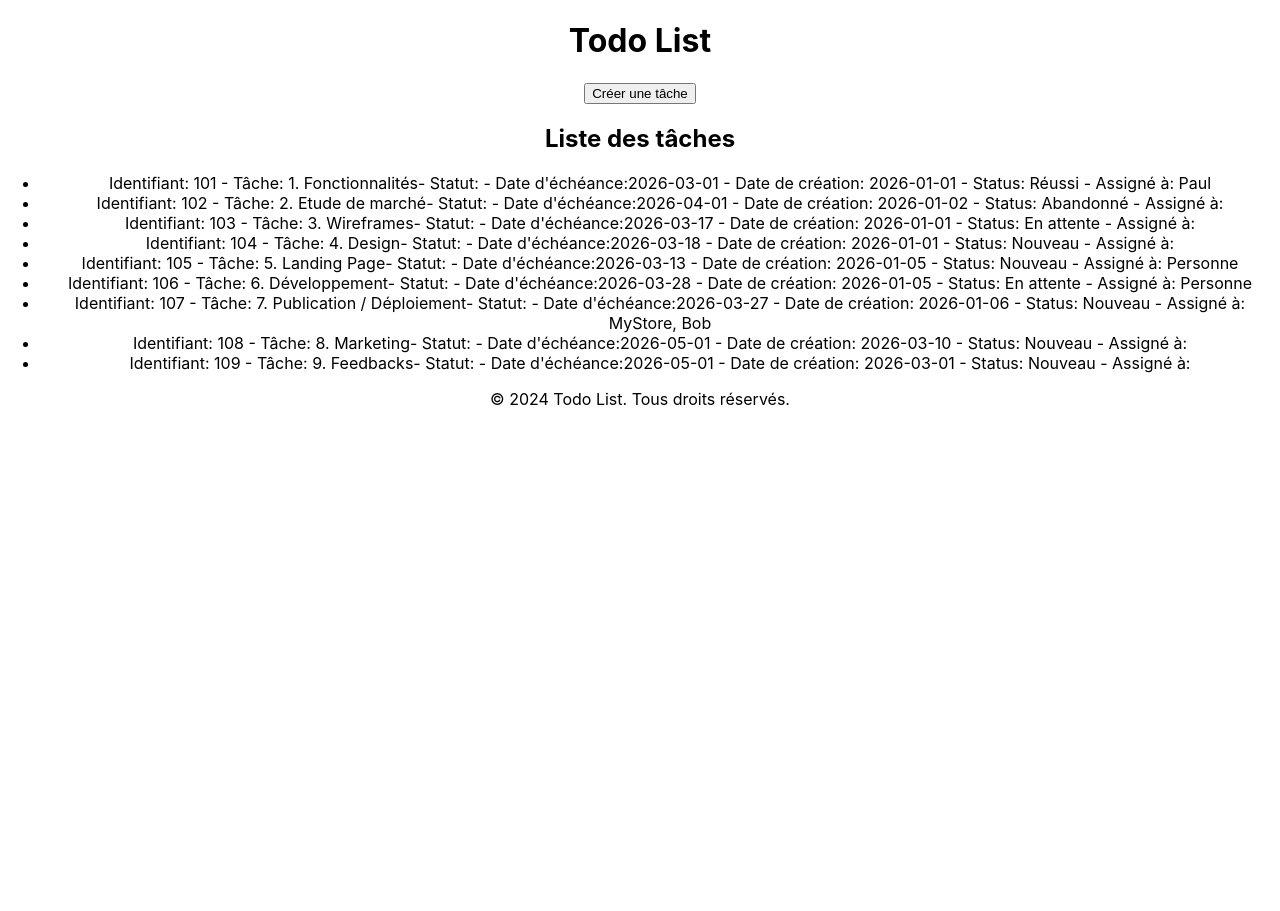
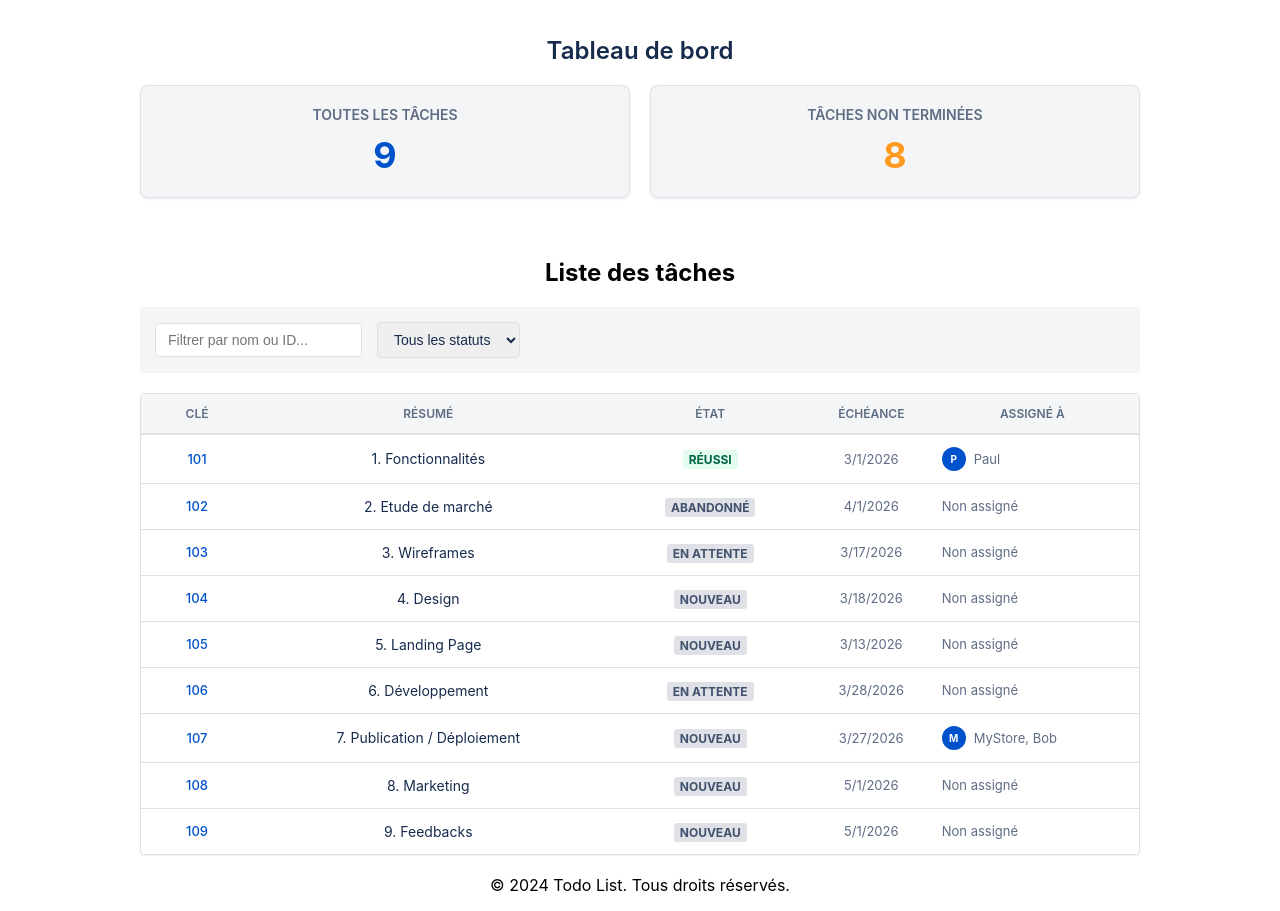
Before and after one commit to LoanALLARD/TodoList-React, a React (Create React App) app in the folder todo-list/: page / in a window 1280 px wide. Before the commit the page ends 800 px from the top, so only its background shows below. Built offline with nearby package versions, Linux system fonts and the light colour scheme.

Commit message:
feat: update application to French localization and enhance task list display with filtering options

```diff
--- a/todo-list/public/index.html
+++ b/todo-list/public/index.html
@@ -24,10 +24,10 @@
       work correctly both with client-side routing and a non-root public URL.
       Learn how to configure a non-root public URL by running `npm run build`.
     -->
-    <title>React App</title>
+    <title>Planification des tâches</title>
   </head>
   <body>
-    <noscript>You need to enable JavaScript to run this app.</noscript>
+    <noscript>Vous devez activer JavaScript pour utiliser cette application.</noscript>
     <div id="root"></div>
     <!--
       This HTML file is a template.
--- a/todo-list/src/App.js
+++ b/todo-list/src/App.js
@@ -8,22 +8,19 @@ import Footer from "./Components/Footer/Footer";
 import Backup from "./data/backup.json";
 
 function App() {
-    const [showForm, setShowForm] = useState(false);
-
     return (
         <div className="App">
+            {/* Header */}
             <Header />
-            <button onClick={() => setShowForm(!showForm)}>
-                Créer une tâche
-            </button>
-            {showForm && (
-                <TaskForm
-                    onSubmit={(task) =>
-                        console.log("Nouvelle tâche ajoutée:", task)
-                    }
-                />
+
+            {/* Liste des tâches */}
+            {!Backup.taches || Backup.taches.length === 0 ? (
+                <p>Aucune tâche à afficher.</p>
+            ) : (
+                <TaskList tasks={Backup.taches} />
             )}
-            <TaskList tasks={Backup.taches} />
+
+            {/* Footer */}
             <Footer />
         </div>
     );
--- /dev/null
+++ b/todo-list/src/Components/Header/Header.css
@@ -0,0 +1,62 @@
+.header-container {
+    padding: 20px;
+    background-color: #ffffff;
+    font-family: -apple-system, BlinkMacSystemFont, "Segoe UI", Roboto, "Helvetica Neue", Arial, sans-serif;
+    max-width: 1000px;
+    margin: 0 auto;
+}
+
+.header-title {
+    color: #172b4d;
+    font-size: 24px;
+    margin-bottom: 20px;
+    font-weight: 600;
+}
+
+.header-cards {
+    display: flex;
+    gap: 20px;
+    margin-bottom: 20px;
+}
+
+.header-card {
+    flex: 1;
+    background-color: #f4f5f7;
+    border-radius: 8px;
+    padding: 20px;
+    box-shadow: 0 1px 3px rgba(9, 30, 66, 0.1);
+    display: flex;
+    flex-direction: column;
+    align-items: center;
+    justify-content: center;
+    text-align: center;
+    border: 1px solid #dfe1e6;
+    transition: transform 0.2s ease, box-shadow 0.2s ease;
+}
+
+.header-card:hover {
+    transform: translateY(-2px);
+    box-shadow: 0 4px 8px rgba(9, 30, 66, 0.15);
+}
+
+.card-title {
+    color: #5e6c84;
+    font-size: 14px;
+    font-weight: 600;
+    text-transform: uppercase;
+    margin-bottom: 10px;
+}
+
+.card-value {
+    color: #0052cc;
+    font-size: 36px;
+    font-weight: bold;
+}
+
+.card-value.warning {
+    color: #ff991f;
+}
+
+.card-value.success {
+    color: #006644;
+}
--- a/todo-list/src/Components/Header/Header.js
+++ b/todo-list/src/Components/Header/Header.js
@@ -1,7 +1,25 @@
+import Backup from "../../data/backup";
+import "./Header.css";
+
 export default function Header() {
+    const totalTasks = Backup.taches.length;
+    const pendingTasks = Backup.taches.filter(
+        (t) => t.etat !== "Réussi" && t.etat !== "Terminé",
+    ).length;
+
     return (
-        <header>
-            <h1>Todo List</h1>
+        <header className="header-container">
+            <h1 className="header-title">Tableau de bord</h1>
+            <div className="header-cards">
+                <div className="header-card">
+                    <span className="card-title">Toutes les tâches</span>
+                    <span className="card-value">{totalTasks}</span>
+                </div>
+                <div className="header-card">
+                    <span className="card-title">Tâches non terminées</span>
+                    <span className="card-value warning">{pendingTasks}</span>
+                </div>
+            </div>
         </header>
     );
 }
--- /dev/null
+++ b/todo-list/src/TasksList.css
@@ -0,0 +1,132 @@
+.jira-task-list-container {
+    font-family: -apple-system, BlinkMacSystemFont, "Segoe UI", Roboto, "Helvetica Neue", Arial, sans-serif;
+    margin: 20px auto;
+    max-width: 1000px;
+}
+
+.jira-filters-header {
+    display: flex;
+    gap: 15px;
+    margin-bottom: 20px;
+    padding: 15px;
+    background-color: #f4f5f7;
+    border-radius: 4px;
+    align-items: center;
+}
+
+.filter-input {
+    padding: 8px 12px;
+    border: 1px solid #dfe1e6;
+    border-radius: 4px;
+    font-size: 14px;
+    outline: none;
+    color: #172b4d;
+}
+
+.filter-input:focus {
+    border-color: #4c9aff;
+    box-shadow: 0 0 0 2px rgba(76, 154, 255, 0.2);
+}
+
+.jira-task-list {
+    list-style-type: none;
+    padding: 0;
+    margin: 0;
+    border: 1px solid #dfe1e6;
+    border-radius: 4px;
+    background-color: #fff;
+    box-shadow: 0 1px 1px rgba(9, 30, 66, 0.05);
+}
+
+.jira-task-item {
+    display: grid;
+    grid-template-columns: 80px 3fr 1.5fr 1fr 1.5fr;
+    align-items: center;
+    padding: 12px 16px;
+    border-bottom: 1px solid #dfe1e6;
+    transition: background-color 0.2s ease;
+    gap: 10px;
+}
+
+.jira-task-item:last-child {
+    border-bottom: none;
+}
+
+.jira-task-item:not(.jira-task-header):hover {
+    background-color: #fafbfc;
+    cursor: pointer;
+}
+
+.jira-task-header {
+    font-weight: 600;
+    color: #5e6c84;
+    background-color: #f4f5f7;
+    text-transform: uppercase;
+    font-size: 12px;
+    border-bottom: 2px solid #dfe1e6;
+}
+
+.jira-task-id {
+    color: #0052cc;
+    font-weight: 500;
+    font-size: 13px;
+}
+
+.jira-task-title {
+    color: #172b4d;
+    font-size: 14px;
+    white-space: nowrap;
+    overflow: hidden;
+    text-overflow: ellipsis;
+}
+
+.jira-task-status {
+    display: inline-flex;
+    align-items: center;
+    padding: 2px 6px;
+    border-radius: 3px;
+    font-size: 12px;
+    font-weight: 700;
+    background-color: #dfe1e6;
+    color: #42526e;
+    text-transform: uppercase;
+    width: max-content;
+}
+
+.jira-task-status.success,
+.jira-task-status[data-status="Réussi"],
+.jira-task-status[data-status="Terminé"] {
+    background-color: #e3fcef;
+    color: #006644;
+}
+
+.jira-task-status[data-status="En cours"] {
+    background-color: #deebff;
+    color: #0052cc;
+}
+
+.jira-task-assignee {
+    display: flex;
+    align-items: center;
+    gap: 8px;
+    font-size: 13px;
+    color: #5e6c84;
+}
+
+.jira-avatar {
+    width: 24px;
+    height: 24px;
+    border-radius: 50%;
+    background-color: #0052cc;
+    color: white;
+    display: flex;
+    align-items: center;
+    justify-content: center;
+    font-size: 10px;
+    font-weight: bold;
+}
+
+.jira-task-date {
+    color: #5e6c84;
+    font-size: 13px;
+}
--- a/todo-list/src/TasksList.js
+++ b/todo-list/src/TasksList.js
@@ -1,18 +1,110 @@
+import React, { useState } from "react";
+import "./TasksList.css";
+import TaskForm from "./Components/Forms/TaskForm";
+
 export default function TaskList({ tasks }) {
+    const [searchTerm, setSearchTerm] = useState("");
+    const [statusFilter, setStatusFilter] = useState("");
+
+    // Logique de filtrage (préparée pour l'avenir)
+    const filteredTasks = tasks.filter((task) => {
+        const matchSearch =
+            task.title.toLowerCase().includes(searchTerm.toLowerCase()) ||
+            task.id.toString().includes(searchTerm);
+        const matchStatus = statusFilter === "" || task.etat === statusFilter;
+        return matchSearch && matchStatus;
+    });
+
+    const [showForm, setShowForm] = useState(false);
+
     return (
-        <div>
+        <div className="jira-task-list-container">
             <h2>Liste des tâches</h2>
-            {tasks.length === 0 ? (
+
+            {/* Zone d'en-tête / Filtres */}
+            <div className="jira-filters-header">
+                <input
+                    type="text"
+                    placeholder="Filtrer par nom ou ID..."
+                    className="filter-input"
+                    value={searchTerm}
+                    onChange={(e) => setSearchTerm(e.target.value)}
+                />
+                <select
+                    className="filter-input"
+                    value={statusFilter}
+                    onChange={(e) => setStatusFilter(e.target.value)}
+                >
+                    <option value="">Tous les statuts</option>
+                    <option value="Réussi">Réussi</option>
+                    <option value="En cours">En cours</option>
+                    <option value="À faire">À faire</option>
+                </select>
+                {/*<button onClick={() => setShowForm(!showForm)}>
+                    Créer une tâche
+                </button>
+                {showForm && (
+                    <TaskForm
+                        onSubmit={(task) =>
+                            console.log("Nouvelle tâche ajoutée:", task)
+                        }
+                    />
+                )}*/}
+            </div>
+
+            {filteredTasks.length === 0 ? (
                 <p>Aucune tâche à afficher.</p>
             ) : (
-                <ul>
-                    {tasks.map((task) => (
-                        <li key={task.id}>
-                            Identifiant: {task.id} - Tâche: {task.title}-
-                            Statut: {task.status} - Date d'échéance:
-                            {task.date_echeance} - Date de création:{" "}
-                            {task.date_creation} - Status: {task.etat} - Assigné
-                            à: {task.equipiers ? task.equipiers.map(e => e.name).join(", ") : "Personne"}
+                <ul className="jira-task-list">
+                    {/* En-tête de la "table" */}
+                    <li className="jira-task-item jira-task-header">
+                        <div>Clé</div>
+                        <div>Résumé</div>
+                        <div>État</div>
+                        <div>Échéance</div>
+                        <div>Assigné à</div>
+                    </li>
+
+                    {/* Lignes de tâches */}
+                    {filteredTasks.map((task) => (
+                        <li key={task.id} className="jira-task-item">
+                            <div className="jira-task-id">{task.id}</div>
+                            <div className="jira-task-title" title={task.title}>
+                                {task.title}
+                            </div>
+                            <div>
+                                <span
+                                    className="jira-task-status"
+                                    data-status={task.etat}
+                                >
+                                    {task.etat || "À FAIRE"}
+                                </span>
+                            </div>
+                            <div className="jira-task-date">
+                                {task.date_echeance
+                                    ? new Date(
+                                          task.date_echeance,
+                                      ).toLocaleDateString()
+                                    : "-"}
+                            </div>
+                            <div className="jira-task-assignee">
+                                {task.equipiers && task.equipiers.length > 0 ? (
+                                    <>
+                                        <div className="jira-avatar">
+                                            {task.equipiers[0].name
+                                                .charAt(0)
+                                                .toUpperCase()}
+                                        </div>
+                                        <span>
+                                            {task.equipiers
+                                                .map((e) => e.name)
+                                                .join(", ")}
+                                        </span>
+                                    </>
+                                ) : (
+                                    "Non assigné"
+                                )}
+                            </div>
                         </li>
                     ))}
                 </ul>
```
